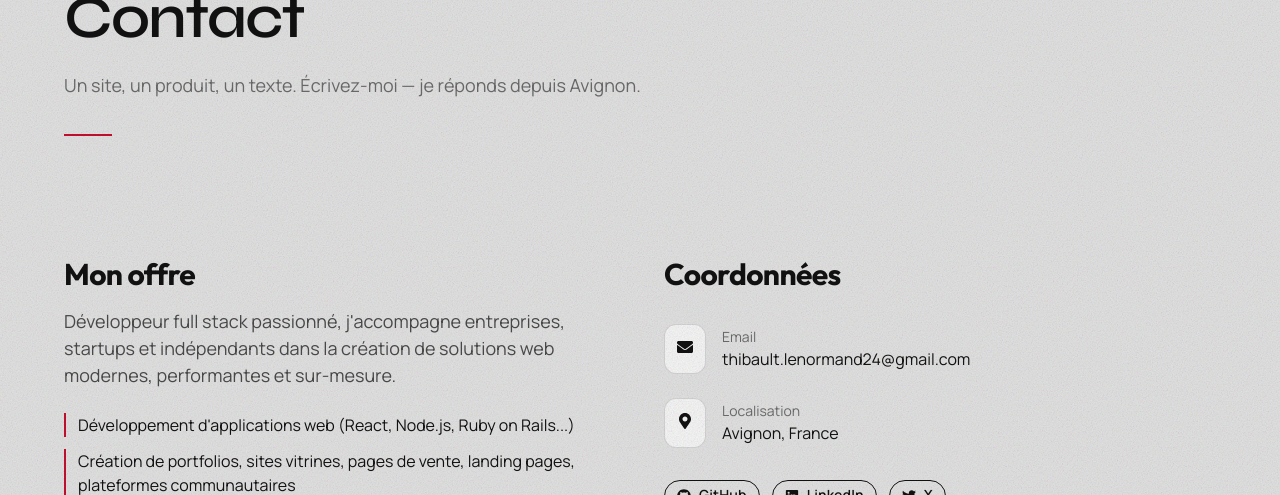
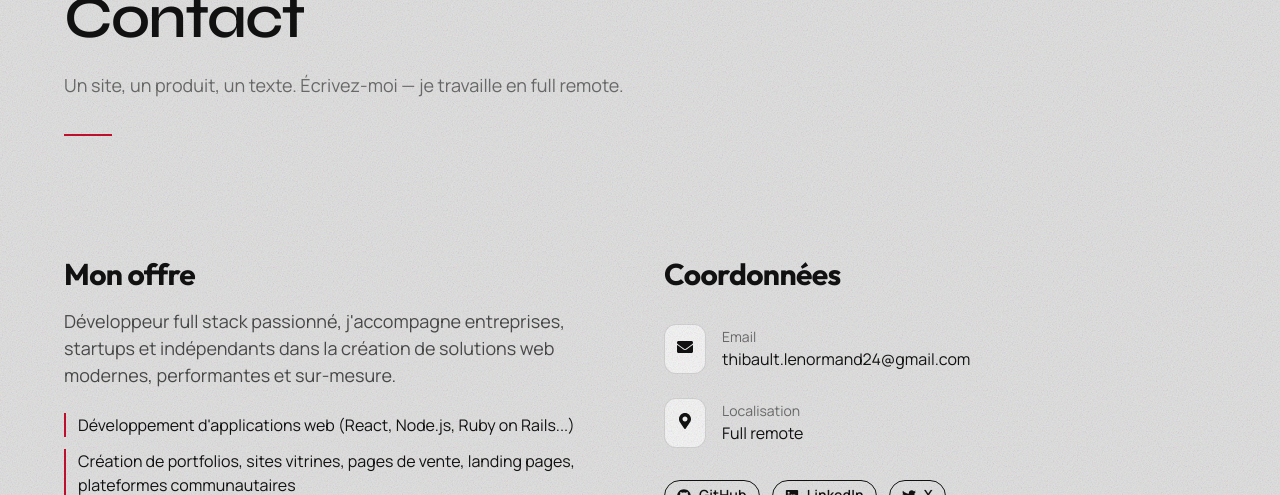
Before and after one commit to ThibaultL24/Portfolio, a React (Vite) app: page /contact in a window 1280 px wide. Shown: the part 171-666 px from the top of the page. Built offline with nearby package versions, Linux system fonts and the light colour scheme; a web font is replaced by a local one.

Commit message:
Drop Avignon; the offer is full remote
Keep the city only in past studies and client copy.

Co-authored-by: Thibault Lenormand <ThibaultL24@users.noreply.github.com>

```diff
--- a/index.html
+++ b/index.html
@@ -7,7 +7,7 @@
     <meta name="viewport" content="width=device-width, initial-scale=1.0" />
     <meta
       name="description"
-      content="Thibault Lenormand, web dev fullstack à Avignon. React, Rails, Python — spécialisé web3."
+      content="Thibault Lenormand, web dev fullstack en full remote. React, Rails, Python — spécialisé web3."
     />
     <title>Thibault Lenormand — Atelier</title>
   </head>
--- a/src/features/about/data/aboutData.js
+++ b/src/features/about/data/aboutData.js
@@ -14,7 +14,7 @@ export const skills = [
 export const experiences = [
   {
     title: "Développeur freelance",
-    company: "Atelier — Avignon",
+    company: "Atelier — Full remote",
     period: "2025 — 2026",
     description:
       "Sites et produits pour des indépendants et associations : Camille Luxopuncture, Corvus Studio, Kaïron.",
--- a/src/features/contact/components/ContactInfo.jsx
+++ b/src/features/contact/components/ContactInfo.jsx
@@ -37,7 +37,7 @@ const ContactInfo = () => {
             <Text fontSize="sm" color="brand.muted">
               {t("contact.info.location")}
             </Text>
-            <Text color="brand.ink">Avignon, France</Text>
+            <Text color="brand.ink">{t("contact.info.place")}</Text>
           </VStack>
         </HStack>
       </VStack>
--- a/src/translations/locales/en/contact.js
+++ b/src/translations/locales/en/contact.js
@@ -2,7 +2,7 @@ export const contact = {
   title: "Contact",
   kicker: "Studio",
   description:
-    "A site, a product, a text. Write to me — I reply from Avignon.",
+    "A site, a product, a text. Write to me — I work full remote.",
   form: {
     title: "Send me a message",
     name: "Name",
@@ -26,6 +26,7 @@ export const contact = {
     title: "Contact Information",
     email: "Email",
     location: "Location",
+    place: "Full remote",
     socialMedia: "Social Media",
     github: "GitHub",
     linkedin: "LinkedIn",
--- a/src/translations/locales/en/home.js
+++ b/src/translations/locales/en/home.js
@@ -1,5 +1,5 @@
 export const home = {
-  kicker: "Avignon",
+  kicker: "Full remote",
   title: "Thibault Lenormand\nFull-stack Web Dev",
   subtitle: "React · Rails · Python — web3 specialist",
   description:
--- a/src/translations/locales/fr/contact.js
+++ b/src/translations/locales/fr/contact.js
@@ -2,7 +2,7 @@ export const contact = {
   title: "Contact",
   kicker: "Atelier",
   description:
-    "Un site, un produit, un texte. Écrivez-moi — je réponds depuis Avignon.",
+    "Un site, un produit, un texte. Écrivez-moi — je travaille en full remote.",
   form: {
     title: "Envoyez-moi un message",
     name: "Nom",
@@ -26,6 +26,7 @@ export const contact = {
     title: "Coordonnées",
     email: "Email",
     location: "Localisation",
+    place: "Full remote",
     socialMedia: "Réseaux sociaux",
     github: "GitHub",
     linkedin: "LinkedIn",
--- a/src/translations/locales/fr/home.js
+++ b/src/translations/locales/fr/home.js
@@ -1,5 +1,5 @@
 export const home = {
-  kicker: "Avignon",
+  kicker: "Full remote",
   title: "Thibault Lenormand\nWeb Dev Fullstack",
   subtitle: "React · Rails · Python — spécialisé web3",
   description:
```
